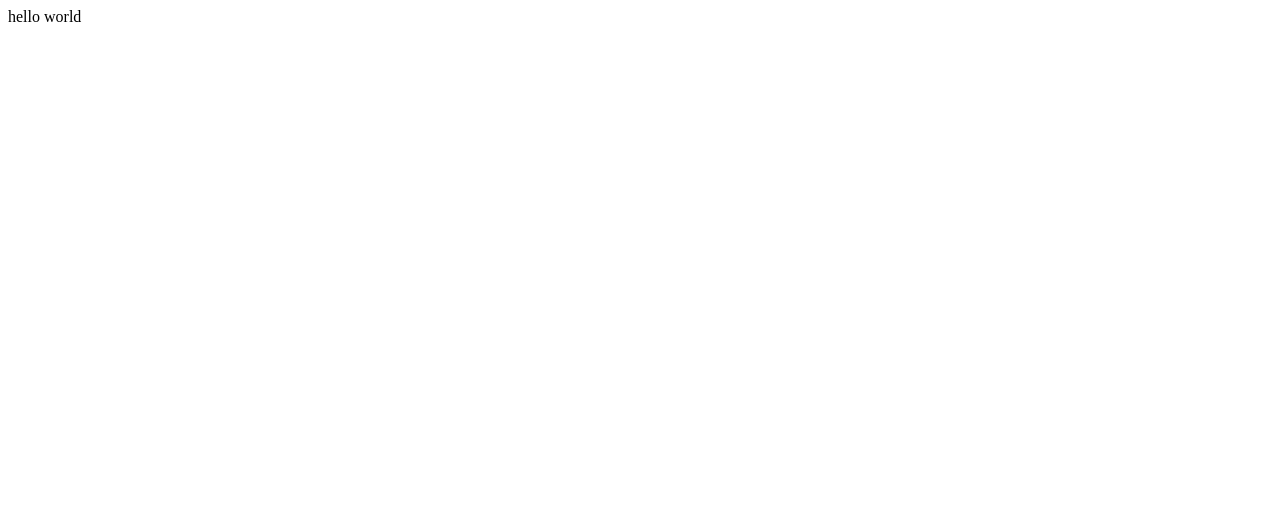
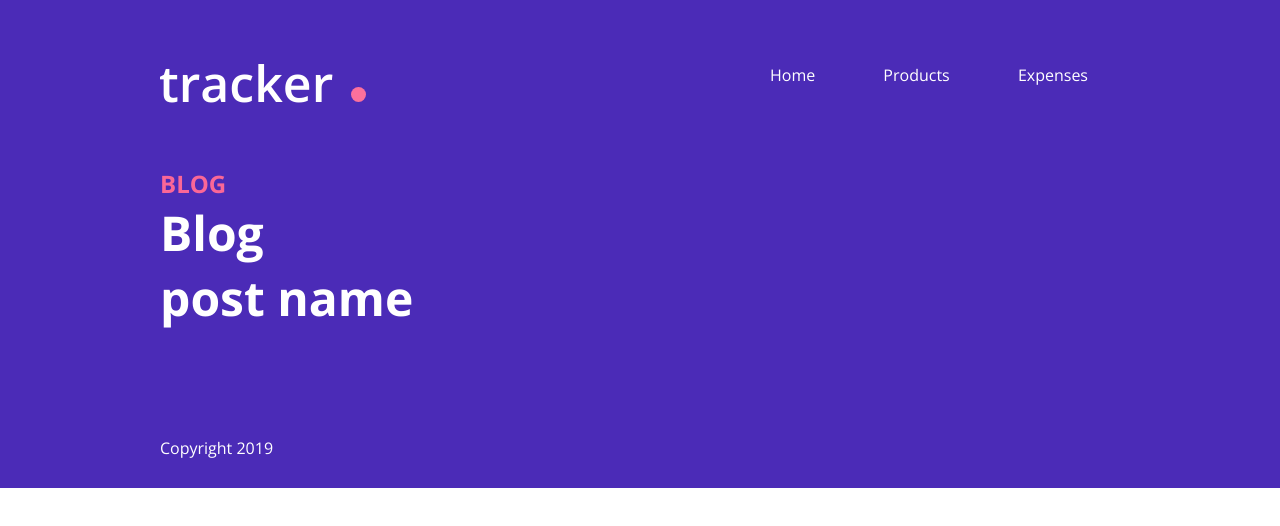
Before and after one commit to akashtig/githubBasics-assn1, a plain HTML site: page index.html in a window 1280 px wide. Drawn offline with nearby package versions, Linux system fonts and the light colour scheme.

Commit message:
finished

```diff
--- a/expenses.css
+++ b/expenses.css
@@ -1,9 +1,8 @@
 main{
-  max-width:100ch;
+  max-width:90ch;
   width:60vw;
 min-width:40ch;
 margin:auto;
-
 }
 section{
 display: flex;
--- a/index.html
+++ b/index.html
@@ -1,12 +1,48 @@
 <!DOCTYPE html>
 <html lang="en">
+
 <head>
-  <meta charset="UTF-8">
-  <meta name="viewport" content="width=device-width, initial-scale=1.0">
-  <meta http-equiv="X-UA-Compatible" content="ie=edge">
-  <title>Document</title>
+    <meta charset="UTF-8">
+    <meta name="viewport" content="width=device-width, initial-scale=1.0">
+    <meta http-equiv="X-UA-Compatible" content="ie=edge">
+    <title>Tracker.com</title>
+    <link rel="stylesheet" href="style.css">
 </head>
+
 <body>
-  hello world
+    <header>
+        <nav>
+            <svg width="206px" height="39px" viewBox="0 0 206 39" version="1.1" xmlns="http://www.w3.org/2000/svg" xmlns:xlink="http://www.w3.org/1999/xlink">
+                <!-- Generator: Sketch 55.2 (78181) - https://sketchapp.com -->
+                <title>Group 3 Copy 2</title>
+                <desc>Created with Sketch.</desc>
+                <g id="Page-1" stroke="none" stroke-width="1" fill="none" fill-rule="evenodd">
+                    <g id="Group-3-Copy-2" transform="translate(-1.000000, -15.000000)">
+                        <text id="tracker" font-family="OpenSans-Extrabold, Open Sans" font-size="50" font-weight="600" fill="white">
+                            <tspan x="0" y="53">tracker</tspan>
+                        </text>
+                        <circle id="Oval" fill="#FC709C" fill-rule="nonzero" cx="199.5" cy="45.5" r="7.5"></circle>
+                    </g>
+                </g>
+            </svg>
+            <ul>
+                <li><a href="index.html">Home</a></li>
+                <li><a href="services.html">Products</a></li>
+                <li><a href="expenses.html">Expenses</a></li>
+            </ul>
+        </nav>
+        <div class=heading-wrapper>
+            <p>
+                <h1>Blog</h1>
+                <h2>Blog <br>
+                    post name</h2>
+            </p>
+        </div>
+    </header>
+    <main></main>
+    <footer>
+<div class=footer-wrapper>Copyright 2019</div>
+    </footer>
 </body>
+
 </html>
--- a/style.css
+++ b/style.css
@@ -1 +1,80 @@
-hasjhfgk
+/* Body Styles */
+@import url('https://fonts.googleapis.com/css?family=Open+Sans:300,300i,400,400i,600,600i,700,700i,800,800i&display=swap');
+
+* {
+  margin: 0;
+  padding: 0;
+  font-family: 'Open Sans', sans-serif;
+}
+
+/* Header Styles */
+
+header {
+  background-color: #4B2BB7;
+  height: 35vh;
+  padding: 4em;
+}
+
+.heading-wrapper {
+  width: 75vw;
+  margin: auto;
+}
+
+/* Nav Styles */
+
+nav {
+  margin: auto;
+  display: flex;
+  justify-content: space-between;
+  width: auto;
+  width: 75vw;
+  color: white;
+}
+
+ul li {
+  text-decoration: none;
+  display: inline;
+  padding: 2rem;
+}
+
+/* Heading Styles */
+
+h1 {
+  color: #FA6797;
+  text-transform: uppercase;
+  font-size: 1.5rem;
+  margin-top: 4rem;
+}
+
+h2 {
+  color: white;
+  font-size: 3rem;
+}
+
+/* Link Styling */
+
+a {
+  color: white;
+  text-decoration: none;
+}
+
+a:hover {
+  color: #FA6797;
+}
+
+/* Footer */
+
+footer {
+  background-color: #4B2BB7;
+  height: 10vh;
+  display: flex;
+  left: 0;
+  bottom: 0;
+  width: 100%
+}
+
+.footer-wrapper {
+  width: 75vw;
+  margin: auto;
+  color: white;
+}
```
Also changed, not shown: expenses.html (+2 -2 lines).
